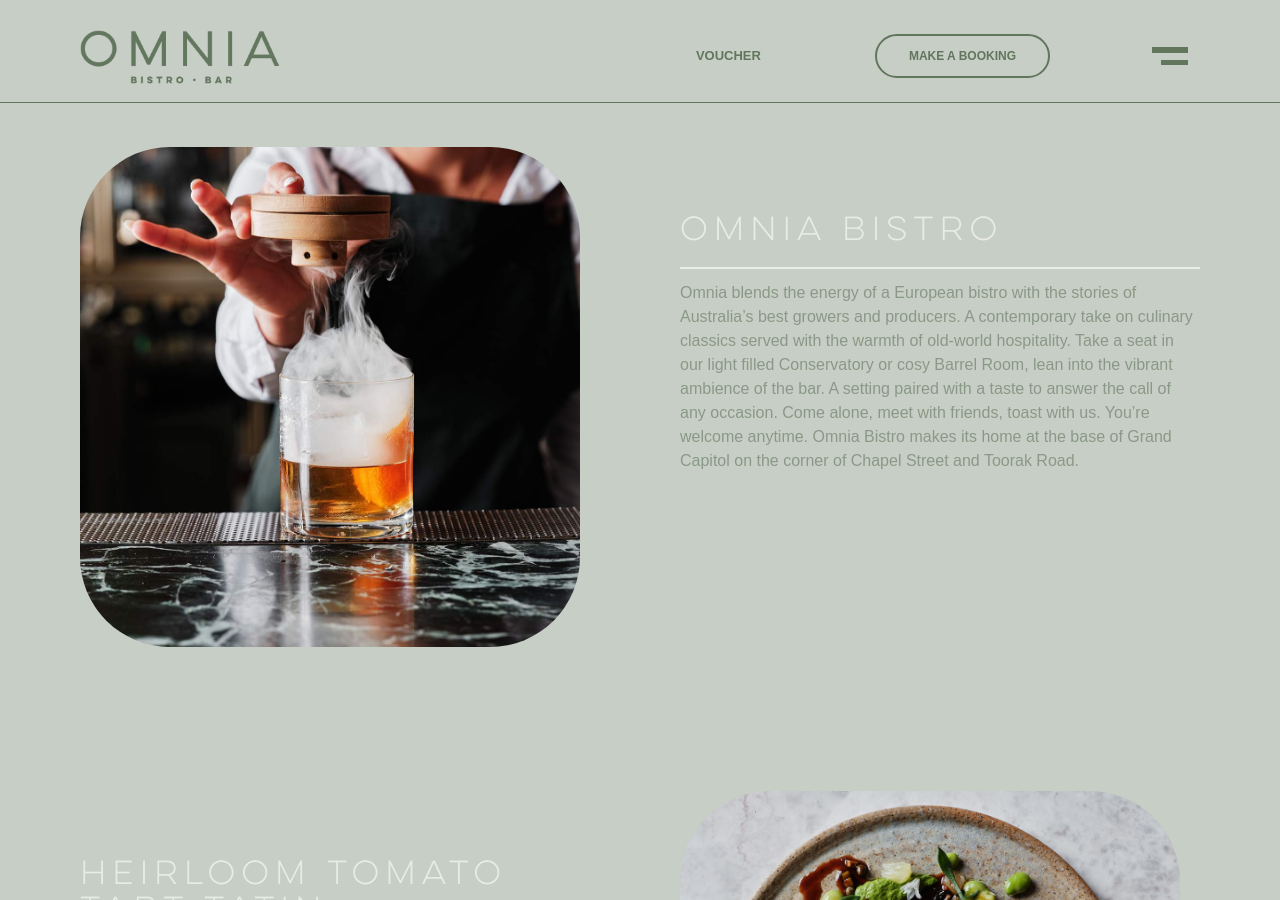
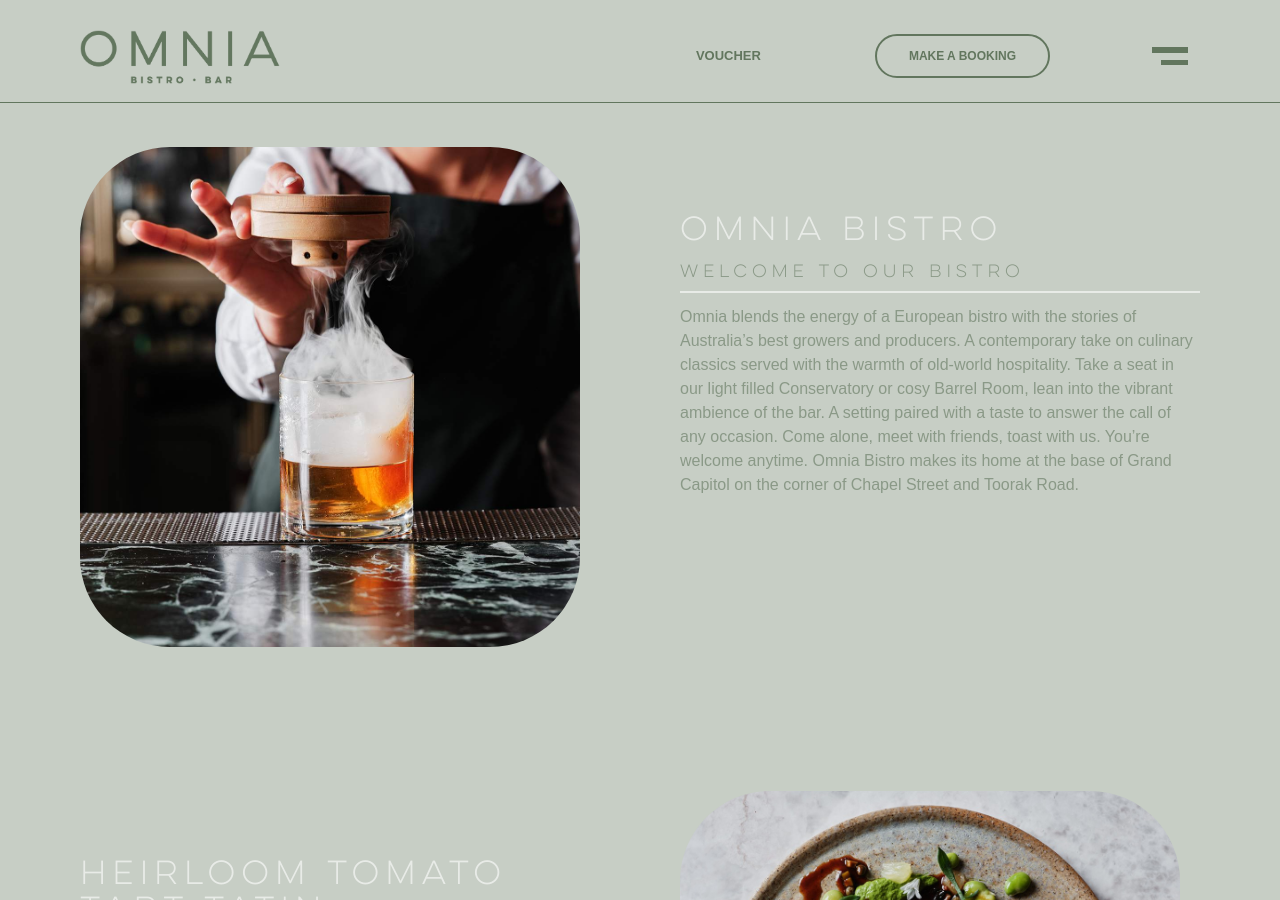
Before and after one commit to yugenomnia/omnia, a Jekyll site: the page built from index.md, in a window 1280 px wide and 900 px high, scrolled down 913 px. Built offline with Jekyll 4.4.1, drawn with Linux system fonts in a browser that asks for light colours.

Commit message:
Update from Forestry.io yugenomnia updated index.md

```diff
--- a/index.md
+++ b/index.md
@@ -17,7 +17,7 @@
     at the base of Grand Capitol on the corner of Chapel Street and Toorak Road.
   button_text: browse our menu
   button_url: "#"
-  section_second_title: ''
+  section_second_title: Welcome to our bistro
   section_img: ''
 - section_image: "/assets/images/my-project.jpeg"
   section_title: Heirloom tomato tart tatin
```
